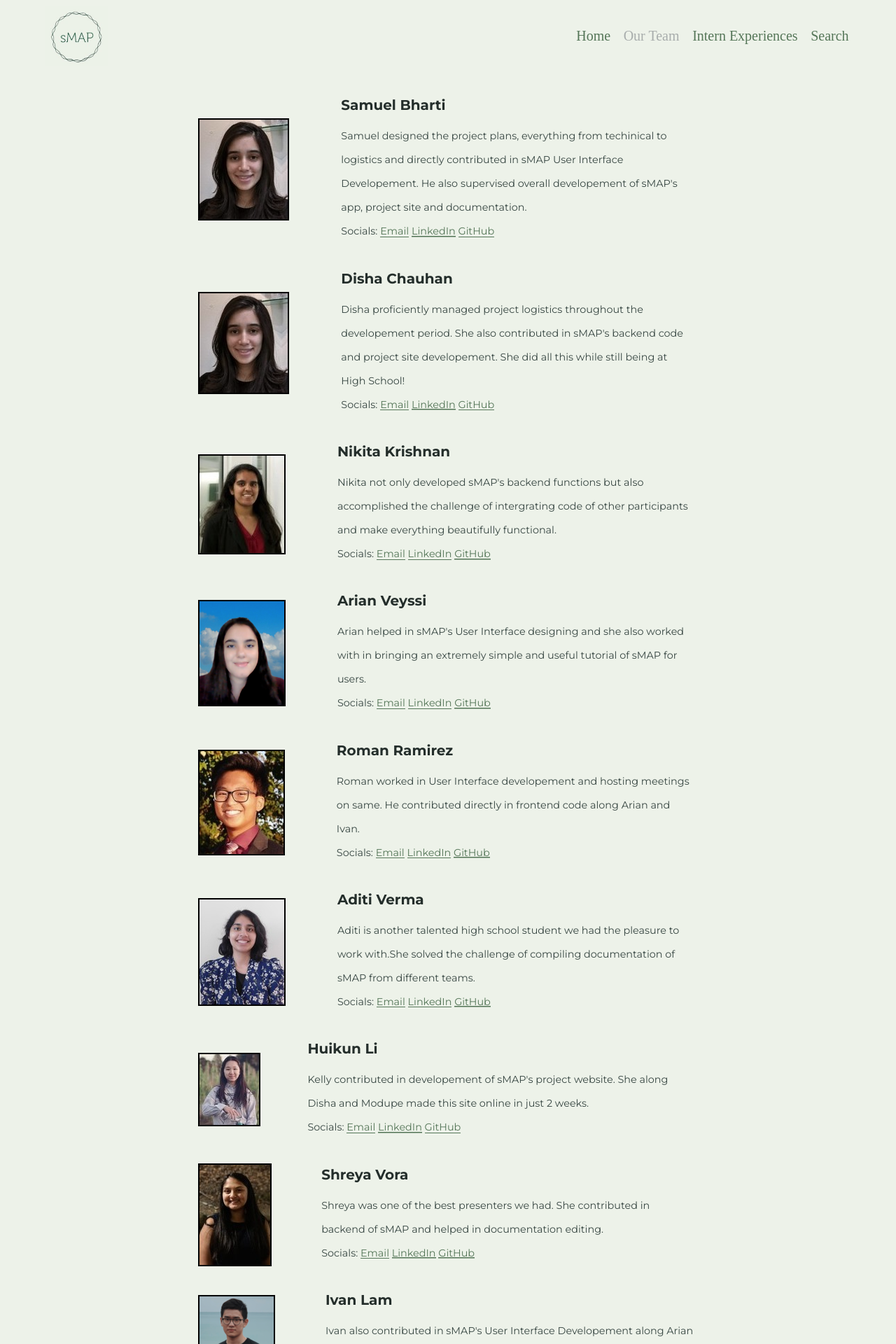
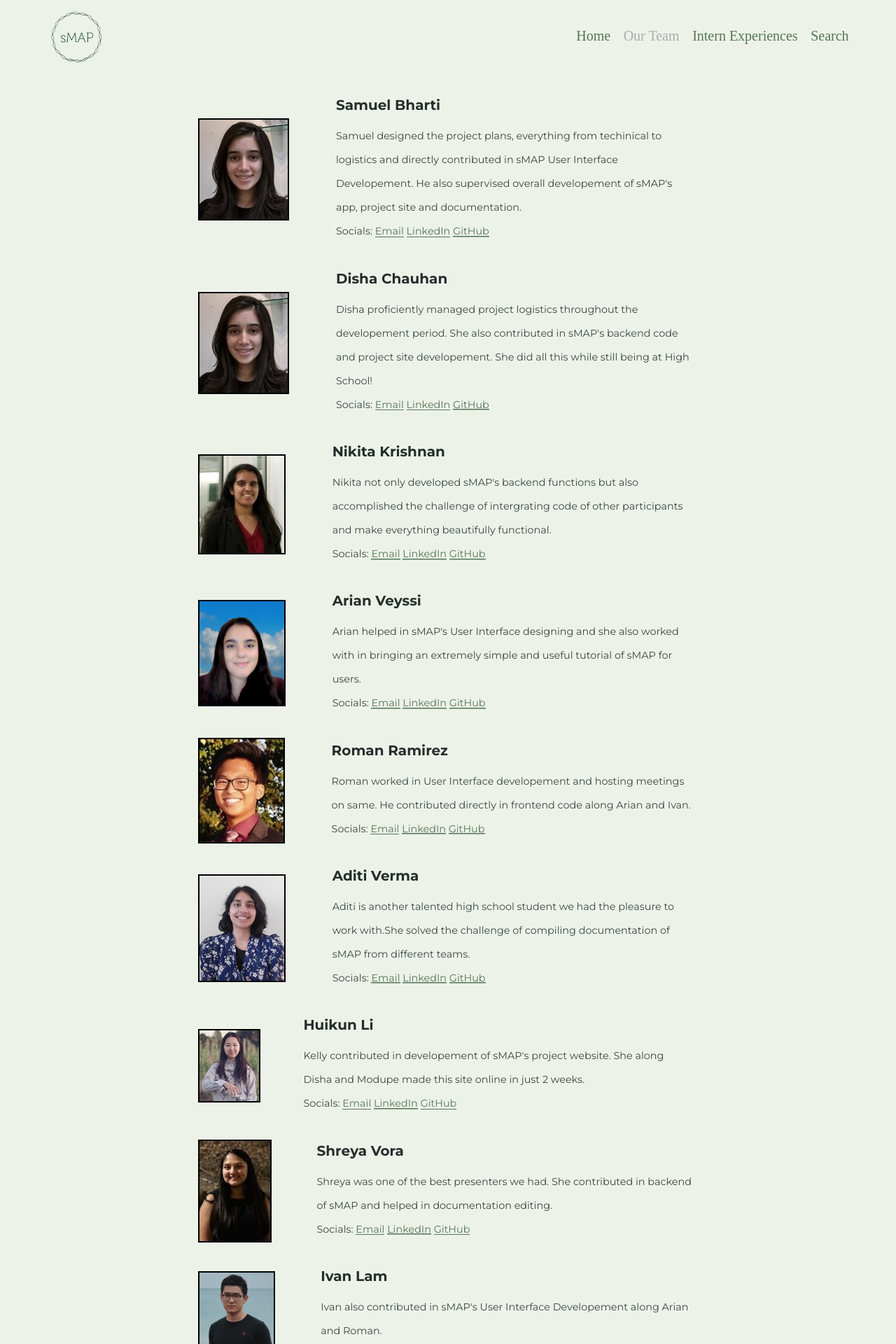
Before and after one commit to BI-STEM-Away/sMAP, a Jekyll site: the page built from ourTeam.md, in a window 1280 px wide. Shown: the top 1920 px of the page at 70% size. Built offline with Jekyll 4.4.1, drawn with Linux system fonts in a browser that asks for light colours; our own code applies the rules of GitHub Pages for plain Markdown files.

Commit message:
Update ourTeam.md

```diff
--- a/ourTeam.md
+++ b/ourTeam.md
@@ -7,7 +7,7 @@
       height="220" alt="screen shot 2017-08-07 at 12 18 15 pm"
       src="https://bi-stem-away.github.io/sMAP/images/Disha.jpeg">
       </td>
-      <td style="font-size:85%;padding:5px;max-width:360px">
+      <td style="font-size:85%;padding:5px;max-width:380px">
       <h6 style="margin-left:10px; text-align:left;margin-bottom:10px;">Samuel Bharti</h6>
       <p style="margin-left:10px; text-align:left;padding:0;">
       Samuel designed the project plans, everything from techinical to logistics and directly contributed in sMAP User Interface Developement. He also supervised overall developement of sMAP's app, project site and documentation.<br>
@@ -30,7 +30,7 @@
       height="220" alt="screen shot 2017-08-07 at 12 18 15 pm"
       src="https://bi-stem-away.github.io/sMAP/images/Disha.jpeg">
       </td>
-      <td style="font-size:85%;padding:5px;max-width:360px">
+      <td style="font-size:85%;padding:5px;max-width:380px">
       <h6 style="margin-left:10px; text-align:left;margin-bottom:10px;">Disha Chauhan</h6>
       <p style="margin-left:10px; text-align:left;padding:0;">
       Disha proficiently managed project logistics throughout the developement period. She also contributed in sMAP's backend code and project site developement. She did all this while still being at High School!<br>
@@ -53,7 +53,7 @@
       height="220" alt="screen shot 2017-08-07 at 12 18 15 pm"
       src="https://bi-stem-away.github.io/sMAP/images/Nikitak.jpeg">
       </td>
-      <td style="font-size:85%;padding:5px;max-width:360px">
+      <td style="font-size:85%;padding:5px;max-width:380px">
       <h6 style="margin-left:10px; text-align:left;margin-bottom:10px;">
       Nikita Krishnan	</h6>
       <p style="margin-left:10px; text-align:left;padding:0;">
@@ -77,7 +77,7 @@
       height="220" alt="screen shot 2017-08-07 at 12 18 15 pm"
       src="https://bi-stem-away.github.io/sMAP/images/Arian_Veyssi_.png">
       </td>
-      <td style="font-size:85%;padding:5px;max-width:360px">
+      <td style="font-size:85%;padding:5px;max-width:380px">
       <h6 style="margin-left:10px; text-align:left;margin-bottom:10px;">
       Arian Veyssi</h6>
       <p style="margin-left:10px; text-align:left;padding:0;">
@@ -101,7 +101,7 @@
       height="220" alt="screen shot 2017-08-07 at 12 18 15 pm"
       src="https://bi-stem-away.github.io/sMAP/images/Roman.jpeg">
       </td>
-      <td style="font-size:85%;padding:5px;max-width:360px">
+      <td style="font-size:85%;padding:5px;max-width:380px">
       <h6 style="margin-left:10px; text-align:left;margin-bottom:10px;">
       Roman Ramirez</h6>
       <p style="margin-left:10px; text-align:left;padding:0;">
@@ -125,7 +125,7 @@
       height="220" alt="screen shot 2017-08-07 at 12 18 15 pm"
       src="https://bi-stem-away.github.io/sMAP/images/Aditi_Verma.jpg">
       </td>
-      <td style="font-size:85%;padding:5px;max-width:360px">
+      <td style="font-size:85%;padding:5px;max-width:380px">
       <h6 style="margin-left:10px; text-align:left;margin-bottom:10px;">
       Aditi Verma</h6>
       <p style="margin-left:10px; text-align:left;padding:0;">
@@ -149,7 +149,7 @@
       height="220" alt="screen shot 2017-08-07 at 12 18 15 pm"
       src="https://bi-stem-away.github.io/sMAP/images/Kelly.jpg">
       </td>
-      <td style="font-size:85%;padding:5px;max-width:360px">
+      <td style="font-size:85%;padding:5px;max-width:380px">
       <h6 style="margin-left:10px; text-align:left;margin-bottom:10px;">
       Huikun Li</h6>
       <p style="margin-left:10px; text-align:left;padding:0;">
@@ -173,7 +173,7 @@
       height="220" alt="screen shot 2017-08-07 at 12 18 15 pm"
       src="https://bi-stem-away.github.io/sMAP/images/Shreya.jpg">
       </td>
-      <td style="font-size:85%;padding:5px;max-width:360px">
+      <td style="font-size:85%;padding:5px;max-width:380px">
       <h6 style="margin-left:10px; text-align:left;margin-bottom:10px;">
       Shreya Vora</h6>
       <p style="margin-left:10px; text-align:left;padding:0;">
@@ -197,7 +197,7 @@
       height="220" alt="screen shot 2017-08-07 at 12 18 15 pm"
       src="https://bi-stem-away.github.io/sMAP/images/Ivan_Lam.png">
       </td>
-      <td style="font-size:85%;padding:5px;max-width:360px">
+      <td style="font-size:85%;padding:5px;max-width:380px">
       <h6 style="margin-left:10px; text-align:left;margin-bottom:10px;">
       Ivan Lam</h6>
       <p style="margin-left:10px; text-align:left;padding:0;">
@@ -221,7 +221,7 @@
       height="220" alt="screen shot 2017-08-07 at 12 18 15 pm"
       src="https://bi-stem-away.github.io/sMAP/images/IMG_9040_copy.jpg">
       </td>
-      <td style="font-size:85%;padding:5px; max-width:360px">
+      <td style="font-size:85%;padding:5px; max-width:380px">
       <h6 style="margin-left:10px; text-align:left;margin-bottom:10px;">
       Sneha Raj</h6>
       <p style="margin-left:10px; text-align:left;padding:0;">
@@ -245,7 +245,7 @@
       height="220" alt="screen shot 2017-08-07 at 12 18 15 pm"
       src="https://bi-stem-away.github.io/sMAP/images/Maryam.jpg">
       </td>
-      <td style="font-size:85%;padding:5px;max-width:360px">
+      <td style="font-size:85%;padding:5px;max-width:380px">
       <h6 style="margin-left:10px; text-align:left;margin-bottom:10px;">
       Maryam Momeni</h6>
       <p style="margin-left:10px; text-align:left;padding:0;">
@@ -269,7 +269,7 @@
       height="220" alt="screen shot 2017-08-07 at 12 18 15 pm"
       src="https://bi-stem-away.github.io/sMAP/images/Modupe.jpg">
       </td>
-      <td style="font-size:85%;padding:5px; max-width:360px" >
+      <td style="font-size:85%;padding:5px; max-width:380px" >
       <h6 style="margin-left:10px; text-align:left;margin-bottom:10px;">
       Modupe Arotiba</h6>
       <p style="margin-left:10px; text-align:left;padding:0;">
```
